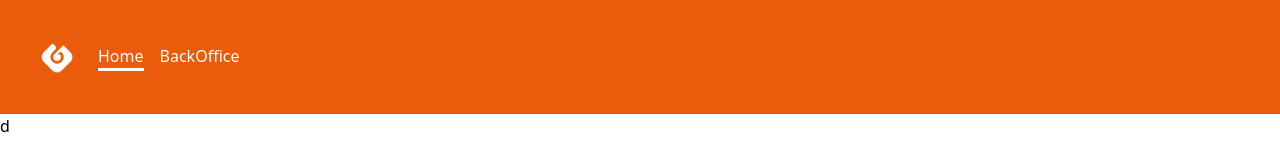
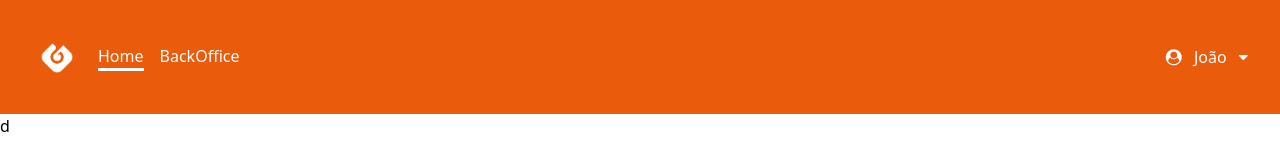
Before and after one commit to Lumaraescoder/Galp-front, a Next.js app: page /stackholders in a window 1280 px wide. Shown: the top 160 px of the page. Built offline with nearby package versions, Linux system fonts and the light colour scheme.

Commit message:
refinings

```diff
--- a/src/components/Navigation/Navigation.tsx
+++ b/src/components/Navigation/Navigation.tsx
@@ -1,21 +1,22 @@
 import Link from 'next/link';
-import React, { useCallback, useState } from 'react';
+import React, { useState } from 'react';
 
-import { Logo, MenuIcon, MenuLinks, NavbarContainer, StyledLink } from './NavigationStyled';
-
-type ActiveLink = 'Home' | 'BackOffice';
+import {
+  ActiveLink,
+  Logo,
+  MenuIcon,
+  MenuLinks,
+  NavbarContainer,
+  StyledLink
+} from './NavigationStyled';
 
 const Navigation = () => {
-  const [isOpen, setIsOpen] = useState<boolean>(false);
+  const [isOpen, setIsOpen] = useState(false);
   const [activeLink, setActiveLink] = useState<ActiveLink>('Home');
 
-  const handleSetActiveLink = useCallback((link: ActiveLink) => {
+  const handleSetActiveLink = (link: ActiveLink) => {
     setActiveLink(link);
-  }, []);
-
-  const toggleMenu = useCallback(() => {
-    setIsOpen((prevIsOpen) => !prevIsOpen);
-  }, []);
+  };
 
   return (
     <NavbarContainer>
@@ -42,23 +43,24 @@ const Navigation = () => {
           </div>
         </div>
 
-        {/* Container central para os links de navegação */}
         <MenuLinks open={isOpen} className="ml-auto space-x-4 md:flex">
           <div className="flex items-center space-x-2">
-            <i className="fa fa-user" aria-hidden="true"></i>
+            &nbsp;
+            <i className="fa fa-user-circle"></i>
+            &nbsp;
             <Link href="/#">João</Link>
+            &nbsp;
             <i className="fa fa-caret-down" aria-hidden="true"></i>
           </div>
         </MenuLinks>
 
         <div className="flex items-center">
-          <MenuIcon onClick={toggleMenu} className="mr-4 block cursor-pointer md:hidden">
+          <MenuIcon
+            onClick={() => setIsOpen(!isOpen)}
+            className="mr-4 block cursor-pointer md:hidden"
+          >
             <i className="fa fa-bars" aria-hidden="true"></i>
           </MenuIcon>
-
-          <div className="block md:hidden">
-            <Logo src="" alt="Galp logo" />
-          </div>
         </div>
       </div>
     </NavbarContainer>
--- a/src/components/Navigation/NavigationStyled.tsx
+++ b/src/components/Navigation/NavigationStyled.tsx
@@ -1,47 +1,45 @@
 import styled from 'styled-components';
 
-type StyledLinkProps = {
-  active: boolean; // Não é opcional desta vez, pois estamos passando explicitamente
-} & React.AnchorHTMLAttributes<HTMLAnchorElement>;
-type MenuLinksProps = {
+export type MenuLinksProps = {
   open: boolean;
 };
+
+export type StyledLinkProps = {
+  active: boolean;
+  href: string;
+  onClick: () => void;
+  className: string;
+};
+export type ActiveLink = 'Home' | 'BackOffice';
+
 export const NavbarContainer = styled.nav`
-  /* Seus estilos personalizados aqui */
   background-color: #ea5b0b;
   padding: 1rem;
   color: white;
 `;
 
 export const Logo = styled.img`
-  height: 50px; /* Ou outro tamanho conforme necessário */
+  height: 50px;
 `;
 
 export const MenuIcon = styled.button`
-  /* Estilos para o ícone do menu */
   @media (min-width: 1024px) {
     display: none;
   }
 `;
 
 export const MenuLinks = styled.div<MenuLinksProps>`
-  /* seus estilos */
-
-  display: none; /* por padrão será ocultado */
-
   @media (max-width: 1023px) {
     display: ${(props) => (props.open ? 'block' : 'none')};
   }
 `;
 export const StyledLink = styled.a<StyledLinkProps>`
-  /* ... estilos existentes ... */
   border-bottom: 3px solid transparent;
   transition: border-bottom-color 0.3s ease-in;
 
-  /* Estilização baseada na propriedade 'active' */
   border-bottom-color: ${(props) => (props.active ? 'currentColor' : 'transparent')};
 
   &:hover {
-    border-bottom-color: currentColor; /* A cor atual do texto */
+    border-bottom-color: currentColor;
   }
 `;
```
